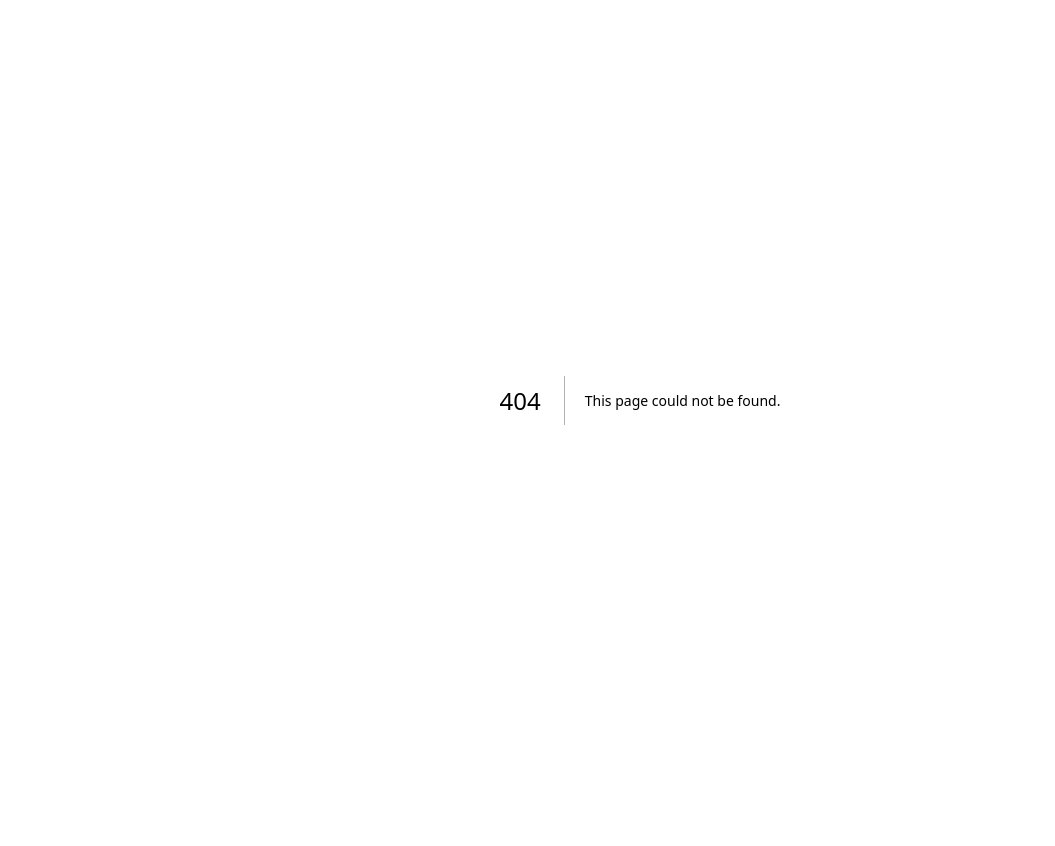
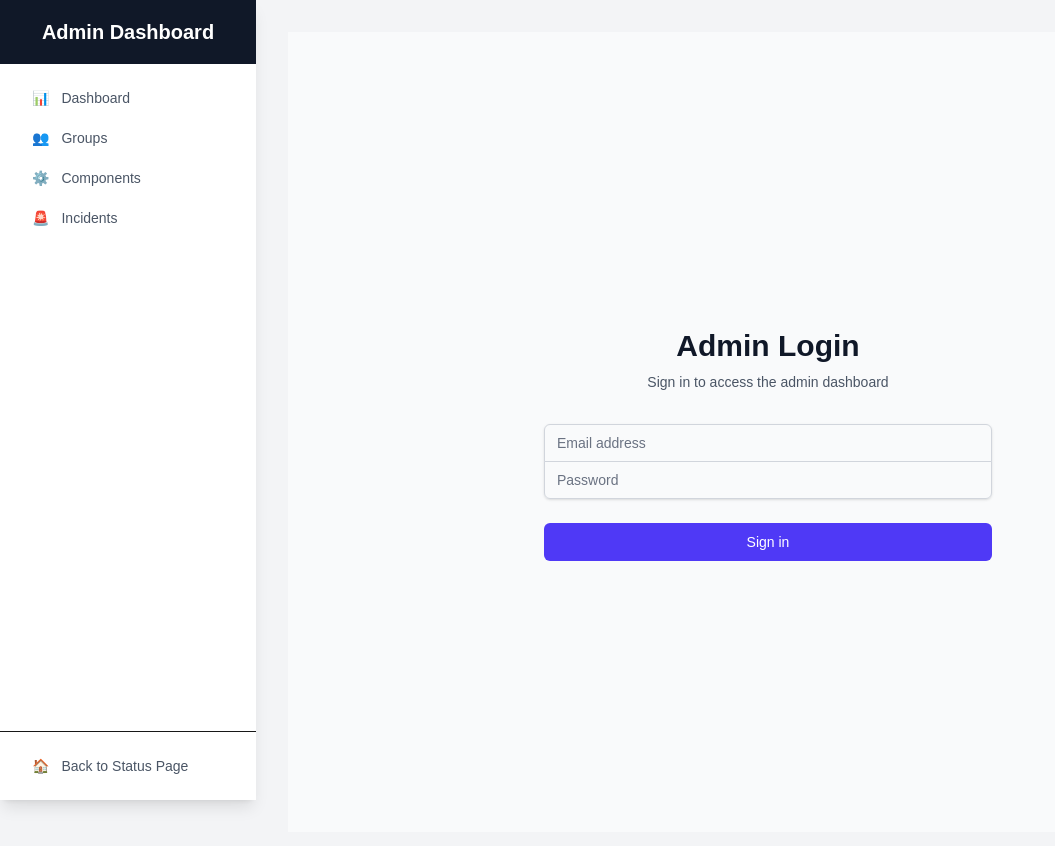
Before and after one commit to Codox/status-for-systems, a Next.js app in the folder web/: page /admin/login in a window 1280 px wide. Before the commit this address had no page. Shown: the top 846 px of the page, without its empty margins (0-1055 px from the left). Before the commit the page ends 800 px from the top, so only its background shows below. Built offline with nearby package versions, Linux system fonts and the light colour scheme.

Commit message:
ADDED Login page

```diff
--- /dev/null
+++ b/web/src/app/admin/login/page.tsx
@@ -0,0 +1,109 @@
+'use client'
+
+import { useState } from 'react'
+import { useRouter } from 'next/navigation'
+
+export default function LoginPage() {
+  const [email, setEmail] = useState('')
+  const [password, setPassword] = useState('')
+  const [error, setError] = useState('')
+  const [isLoading, setIsLoading] = useState(false)
+  const router = useRouter()
+
+  const handleSubmit = async (e: React.FormEvent) => {
+    e.preventDefault()
+    setError('')
+    setIsLoading(true)
+
+    try {
+      const response = await fetch('/api/auth/login', {
+        method: 'POST',
+        headers: {
+          'Content-Type': 'application/json',
+        },
+        body: JSON.stringify({ email, password }),
+      })
+
+      if (!response.ok) {
+        throw new Error('Invalid credentials')
+      }
+
+      const data = await response.json()
+
+      // Store the token
+      localStorage.setItem('adminToken', data.access_token)
+
+      // Redirect to admin dashboard
+      router.push('/admin')
+    } catch (err) {
+      setError('Invalid email or password')
+    } finally {
+      setIsLoading(false)
+    }
+  }
+
+  return (
+    <div className="min-h-screen flex items-center justify-center bg-gray-50 py-12 px-4 sm:px-6 lg:px-8">
+      <div className="max-w-md w-full space-y-8">
+        <div>
+          <h2 className="mt-6 text-center text-3xl font-extrabold text-gray-900">
+            Admin Login
+          </h2>
+          <p className="mt-2 text-center text-sm text-gray-600">
+            Sign in to access the admin dashboard
+          </p>
+        </div>
+        <form className="mt-8 space-y-6" onSubmit={handleSubmit}>
+          <div className="rounded-md shadow-sm -space-y-px">
+            <div>
+              <label htmlFor="email" className="sr-only">
+                Email address
+              </label>
+              <input
+                id="email"
+                name="email"
+                type="email"
+                autoComplete="email"
+                required
+                className="appearance-none rounded-none relative block w-full px-3 py-2 border border-gray-300 placeholder-gray-500 text-gray-900 rounded-t-md focus:outline-none focus:ring-indigo-500 focus:border-indigo-500 focus:z-10 sm:text-sm"
+                placeholder="Email address"
+                value={email}
+                onChange={(e) => setEmail(e.target.value)}
+              />
+            </div>
+            <div>
+              <label htmlFor="password" className="sr-only">
+                Password
+              </label>
+              <input
+                id="password"
+                name="password"
+                type="password"
+                autoComplete="current-password"
+                required
+                className="appearance-none rounded-none relative block w-full px-3 py-2 border border-gray-300 placeholder-gray-500 text-gray-900 rounded-b-md focus:outline-none focus:ring-indigo-500 focus:border-indigo-500 focus:z-10 sm:text-sm"
+                placeholder="Password"
+                value={password}
+                onChange={(e) => setPassword(e.target.value)}
+              />
+            </div>
+          </div>
+
+          {error && (
+            <div className="text-red-600 text-sm text-center">{error}</div>
+          )}
+
+          <div>
+            <button
+              type="submit"
+              disabled={isLoading}
+              className="group relative w-full flex justify-center py-2 px-4 border border-transparent text-sm font-medium rounded-md text-white bg-indigo-600 hover:bg-indigo-700 focus:outline-none focus:ring-2 focus:ring-offset-2 focus:ring-indigo-500 disabled:opacity-50"
+            >
+              {isLoading ? 'Signing in...' : 'Sign in'}
+            </button>
+          </div>
+        </form>
+      </div>
+    </div>
+  )
+}
```
